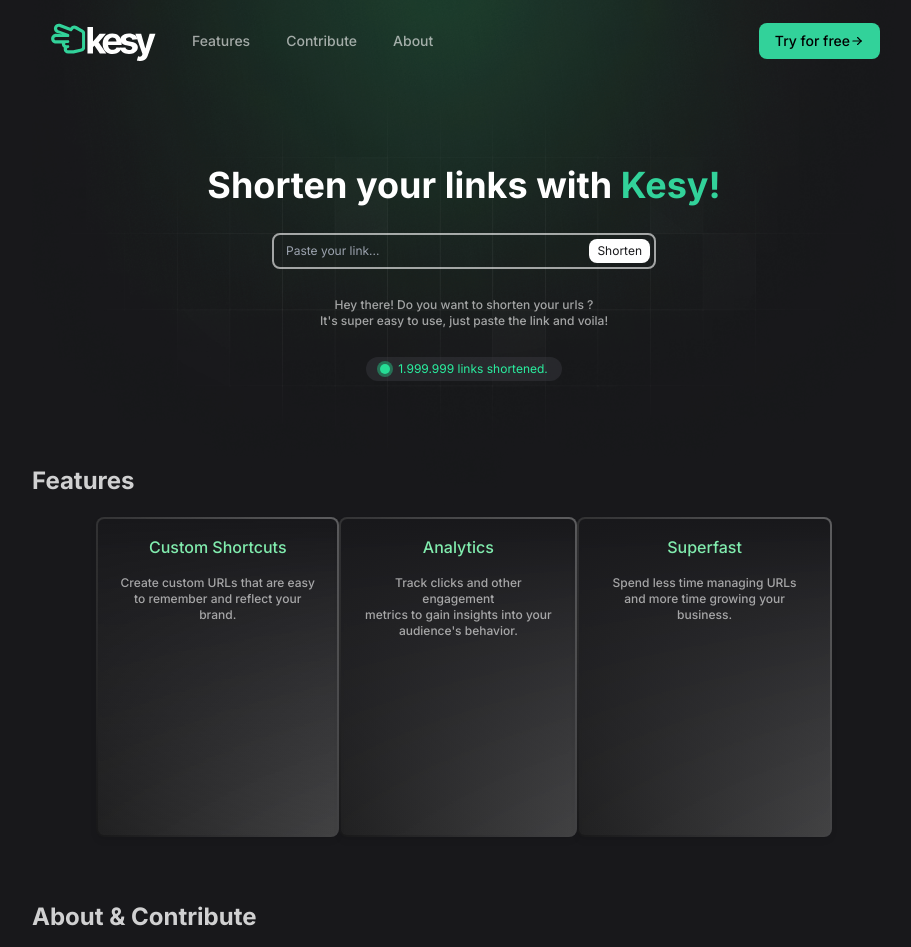
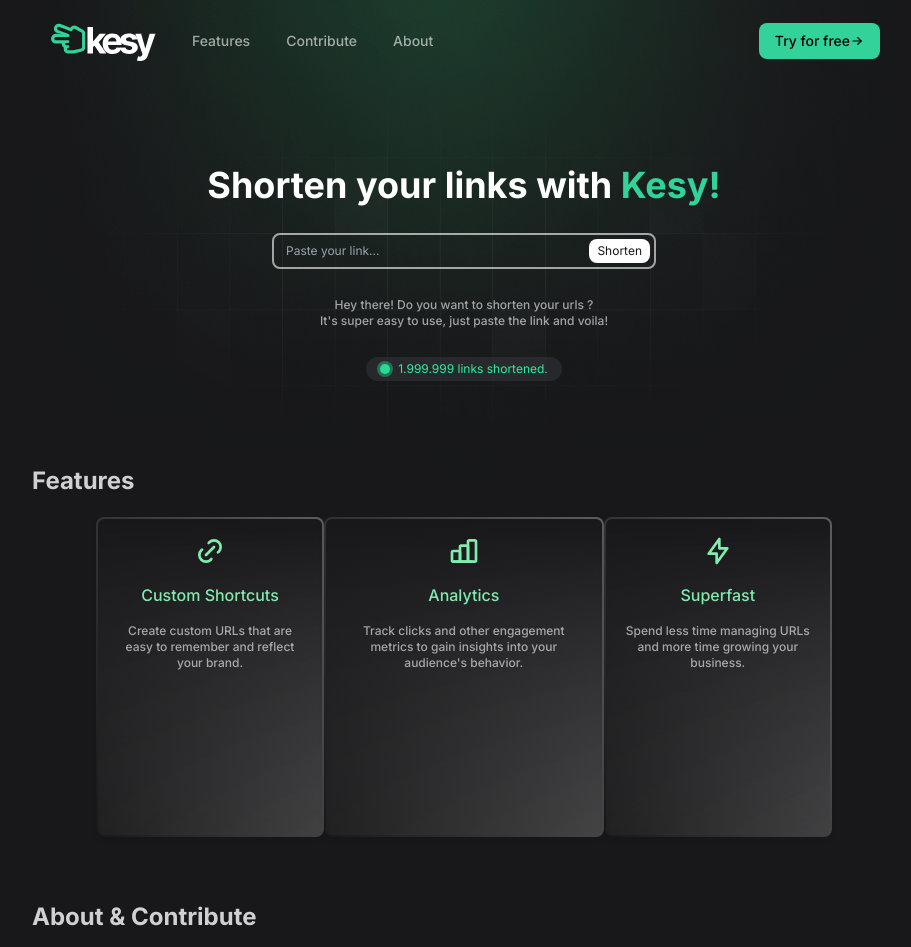
Before and after one commit to altaysimsek/kesy-re, a Next.js app: page / in a window 1280 px wide. Shown: the top 947 px of the page, without its empty margins (176-1087 px from the left). Built offline with nearby package versions, Linux system fonts and the light colour scheme.

Commit message:
Add feature cards with hover animations

```diff
--- a/src/components/pages/landing/FeatureSection.js
+++ b/src/components/pages/landing/FeatureSection.js
@@ -1,3 +1,26 @@
+import { IconBolt, IconChartBar, IconLink } from '@tabler/icons-react';
+
+const features = [
+	{
+		icon: IconLink,
+		title: 'Custom Shortcuts',
+		description:
+			'Create custom URLs that are easy to remember and reflect your brand.',
+	},
+	{
+		icon: IconChartBar,
+		title: 'Analytics',
+		description:
+			"Track clicks and other engagement metrics to gain insights into your audience's behavior.",
+	},
+	{
+		icon: IconBolt,
+		title: 'Superfast',
+		description:
+			'Spend less time managing URLs and more time growing your business.',
+	},
+];
+
 const FeatureSection = () => {
 	return (
 		<section id='features'>
@@ -5,29 +28,21 @@
 				Features
 			</h3>
 			<div className='flex justify-between px-16 mt-5'>
-				<div className='flex flex-col items-center p-4 gap-4 h-80 rgBorder rounded-lg drop-shadow-md'>
-					<p className='text-[#81ECAE] font-medium'>Custom Shortcuts</p>
-					<p className='text-xs font-medium text-white/[.6] text-center'>
-						Create custom URLs that are easy
-						<br />
-						to remember and reflect your brand.
-					</p>
-				</div>
-				<div className='flex flex-col items-center p-4 gap-4 h-80 rgBorder rounded-lg drop-shadow-md'>
-					<p className='text-[#81ECAE] font-medium'>Analytics</p>
-					<p className='text-xs font-medium text-white/[.6] text-center'>
-						Track clicks and other engagement
-						<br /> metrics to gain insights into your <br />
-						audience&apos;s behavior.
-					</p>
-				</div>
-				<div className='flex flex-col items-center p-4 gap-4 h-80 rgBorder rounded-lg drop-shadow-md'>
-					<p className='text-[#81ECAE] font-medium'>Superfast</p>
-					<p className='text-xs font-medium text-white/[.6] text-center'>
-						Spend less time managing URLs <br />
-						and more time growing your business.
-					</p>
-				</div>
+				{features.map(({ icon: Icon, title, description }) => (
+					<div
+						key={title}
+						className='group relative flex flex-col items-center p-4 gap-4 h-80 rgBorder rounded-lg drop-shadow-md transition-transform duration-300 hover:-translate-y-2 hover:scale-105'
+					>
+						<Icon
+							size={32}
+							className='text-[#81ECAE] group-hover:rotate-6 transition-transform duration-300'
+						/>
+						<p className='text-[#81ECAE] font-medium'>{title}</p>
+						<p className='text-xs font-medium text-white/[.6] text-center'>
+							{description}
+						</p>
+					</div>
+				))}
 			</div>
 		</section>
 	);
```
